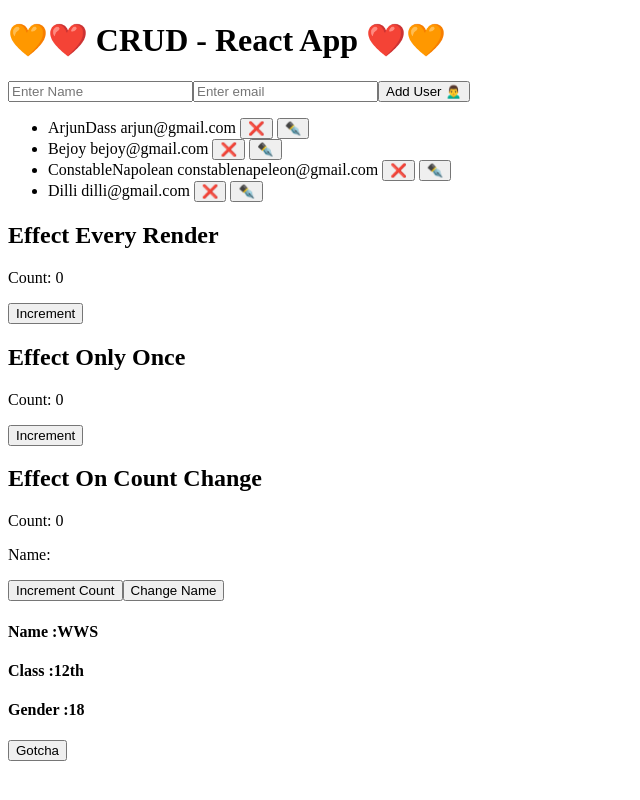
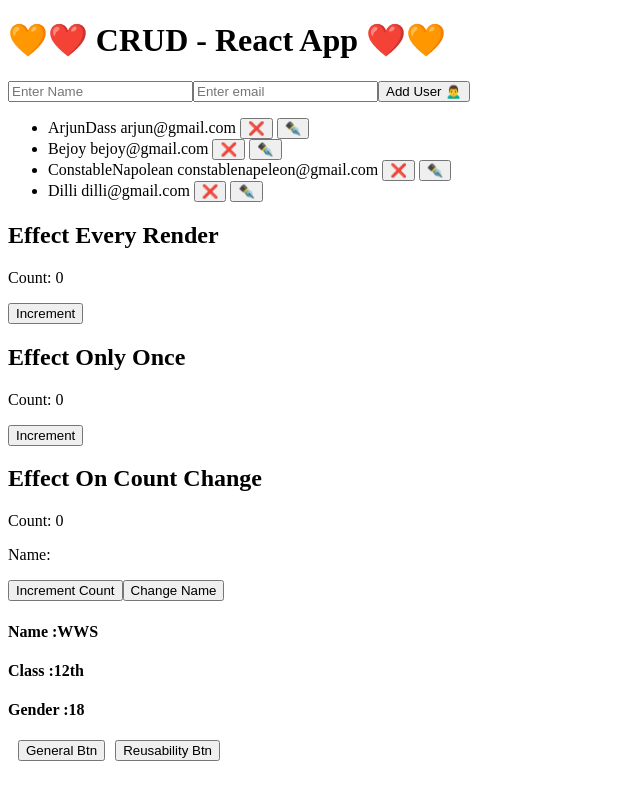
Before and after one commit to Hari-Learn/crud-app, a React (Vite) app: page / in a window 1280 px wide. Shown: the whole page, without its empty margins (0-640 px from the left). Built offline with nearby package versions, Linux system fonts and the light colour scheme.

Commit message:
Reusability btn used in this sample

```diff
--- a/src/App.jsx
+++ b/src/App.jsx
@@ -50,6 +50,9 @@ function App() {
   const handleClick = () => {
     alert("Btn click handled from App to comp")
   }
+  const handleClickOne = () => {
+    alert("Reuablity of Btn click handled from App to comp")
+  }
 
   return (
     <>
@@ -78,7 +81,9 @@ function App() {
 
       <Student name="WWS" class="12th" age={18}></Student>
 
-      <StudentBtn handleClick = {handleClick}></StudentBtn>
+      <StudentBtn handleClick = {handleClick} name="General Btn"></StudentBtn>
+
+      <StudentBtn handleClick = {handleClickOne} name="Reusability Btn"></StudentBtn>
     </>
   )
 }
--- a/src/comp/StudentBtn.jsx
+++ b/src/comp/StudentBtn.jsx
@@ -2,7 +2,7 @@ import React from "react";
 
 const StudentBtn = (props) => {
     return(
-        <button onClick={props.handleClick}>Gotcha</button>
+        <button style={{marginLeft:"10px"}} onClick={props.handleClick}>{props.name}</button>
     )
 
 }
```
